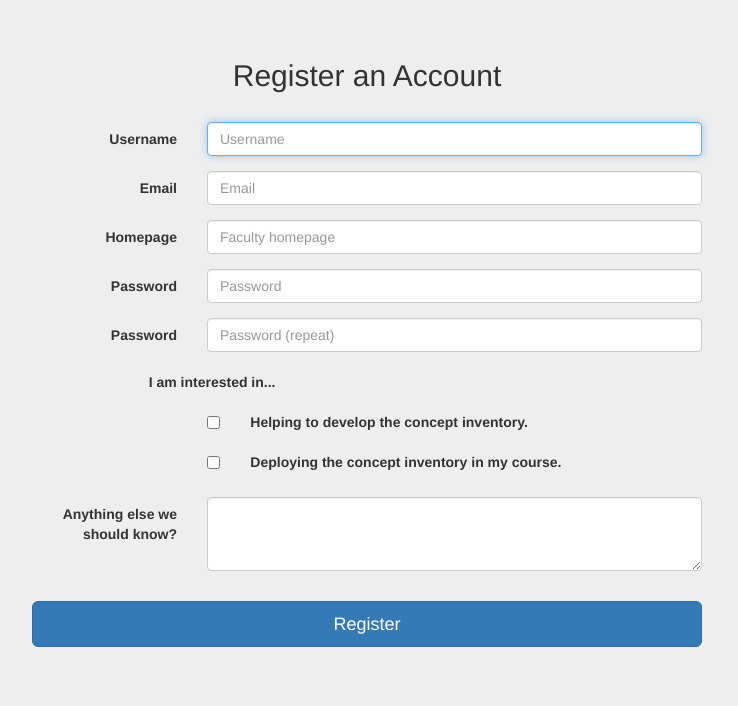
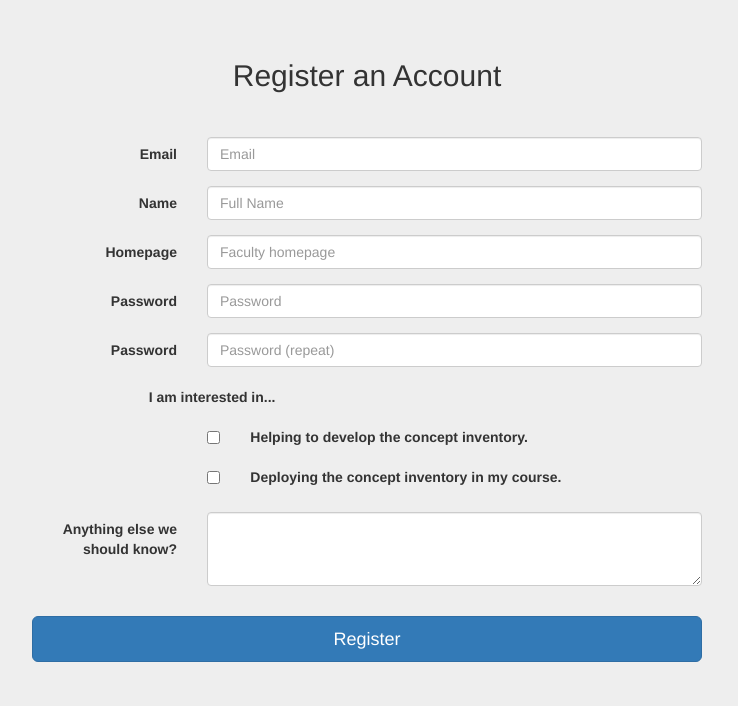
Before and after one commit to kevincwebb/conceptum, a Django app: template conceptum/templates/mysky_visitor/registration_form.html in a window 1280 px wide. Shown: the part 51-757 px from the top of the page, without its empty margins (273-1011 px from the left). Run offline with Django 3.2, Linux system fonts and the light colour scheme; the template is opened without the code that fills it, so the values that code supplies are empty; some libraries are stand-ins or nearby versions.

Commit message:
Added functionality to registration and login templates

```diff
--- a/conceptum/conceptum/urls.py
+++ b/conceptum/conceptum/urls.py
@@ -12,7 +12,6 @@ urlpatterns = patterns('',
 
 
     url(r'^user/', include('mysky_visitor.urls')),
-    url(r'^accounts/', include('authtools.urls')),
 
     # This will likely move to an app later.  Prototyping for now.
     url(r'^landing/$', 'conceptum.views.landing', name='landing'),
--- a/conceptum/templates/base.html
+++ b/conceptum/templates/base.html
@@ -47,7 +47,7 @@
           {% if user.is_authenticated %}
           <ul class="nav navbar-nav navbar-right">
             <li class="dropdown">
-              <a href="#" class="dropdown-toggle" data-toggle="dropdown">{{ user.username }} <b class="caret"></b></a>
+              <a href="#" class="dropdown-toggle" data-toggle="dropdown">{{ user.email }} <b class="caret"></b></a>
               <ul class="dropdown-menu">
                 <li><a href="">Profile (FIXME)</a></li>
                 <li class="divider"></li>
--- a/conceptum/templates/mysky_visitor/login.html
+++ b/conceptum/templates/mysky_visitor/login.html
@@ -16,9 +16,9 @@
   <center><h2 class="form-horizontal-heading">Sign in</h2></center>
 
   <div class="form-group">
-    <label for="id_email" class="col-sm-3 control-label">Email</label>
+    <label for="id_username" class="col-sm-3 control-label">Email</label>
     <div class="col-sm-9">
-      <input type="email" class="form-control" id="id_email" placeholder="Email" name="email" required autofocus>
+      <input type="email" class="form-control" id="id_username" placeholder="Email" name="username" required autofocus>
     </div>
   </div>
   <div class="form-group">
--- a/conceptum/templates/mysky_visitor/registration_form.html
+++ b/conceptum/templates/mysky_visitor/registration_form.html
@@ -12,22 +12,24 @@
 <div class="container">
 
 <form class="form-horizontal" role="form" method="post">
-  {% csrf_token %}
+
 
   <center><h2 class="form-horizontal-heading">Register an Account</h2></center>
 
   <div class="form-group">
 
-    <label for="id_username" class="col-sm-3 control-label">Username</label>
-    <div class="col-sm-9">
-      <input type="text" class="form-control" id="id_username" name="username" placeholder="Username" required autofocus />
 
-    </div>
   </div>
   <div class="form-group">
     <label for="id_email" class="col-sm-3 control-label">Email</label>
     <div class="col-sm-9">
       <input type="email" class="form-control" id="id_email" placeholder="Email" name="email" required />
+    </div>
+  </div>
+  <div class="form-group">
+    <label for="id_name" class="col-sm-3 control-label"> Name </label>
+    <div class="col-sm-9">
+      <input id="id_name" maxlength="255" name="name" type="text" class="form-control" placeholder="Full Name" required/>
     </div>
   </div>
   <div class="form-group">
@@ -83,6 +85,7 @@
   </div>
 
   <div class="submit">
+    {% csrf_token %}
     <button class="btn btn-lg btn-primary btn-block" type="submit">Register</button>
   </div>
 </form>
```
